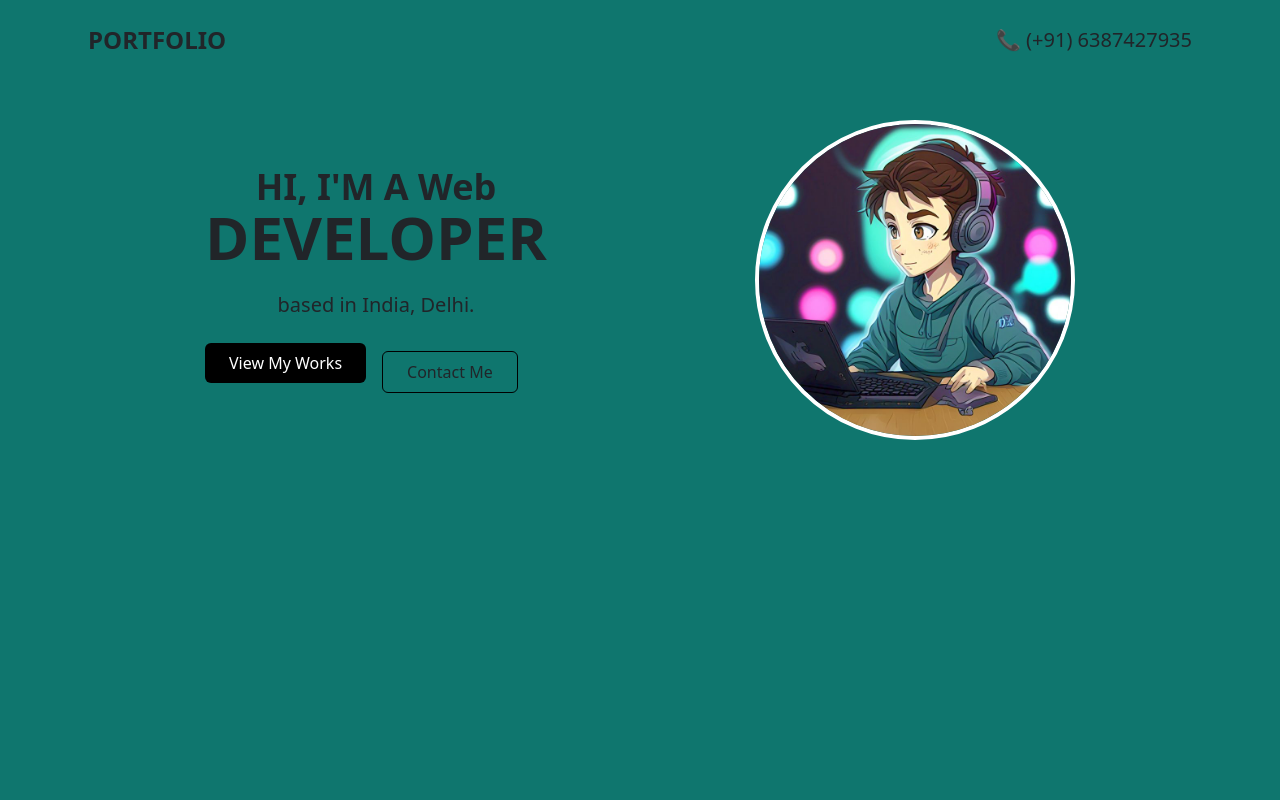
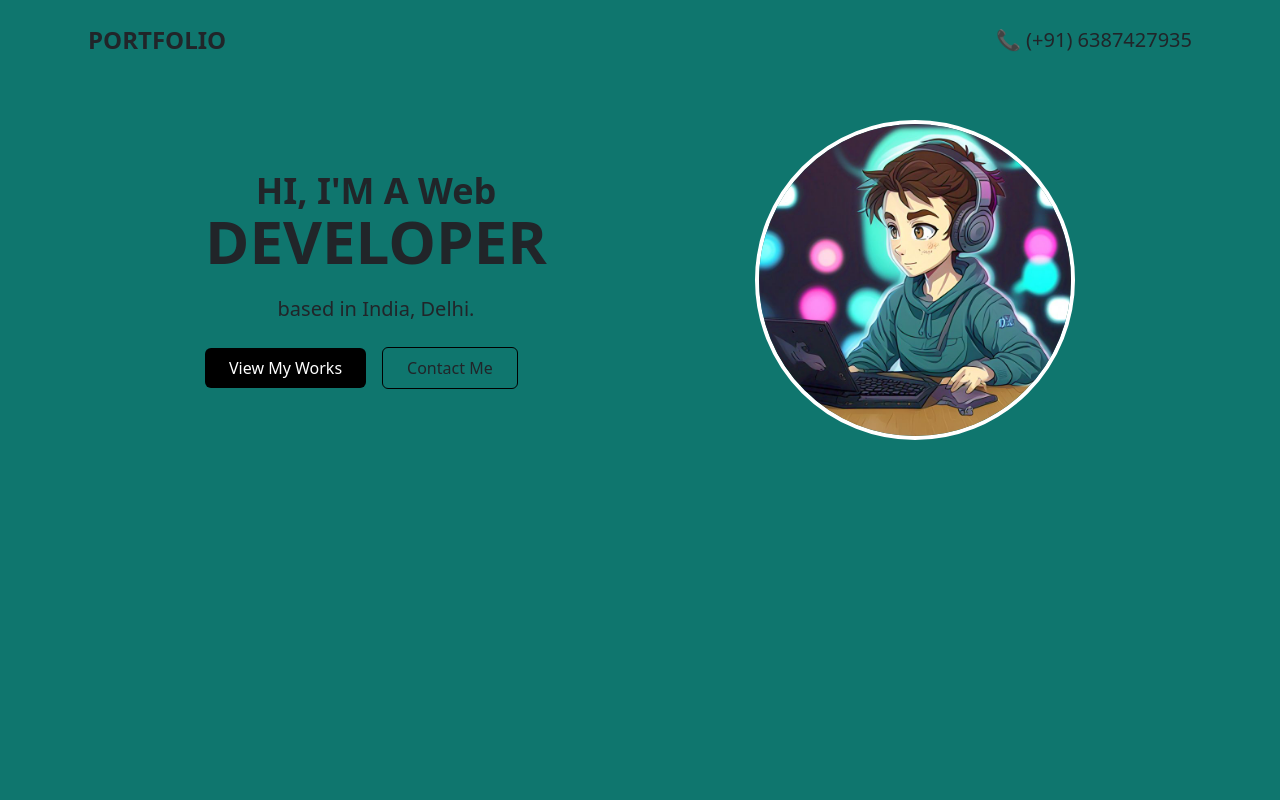
Before and after one commit to shivansh179/Portfolio, a React (Create React App) app: page / in a window 1280 px wide. Shown: the top 800 px of the page. Built offline with nearby package versions, Linux system fonts and the light colour scheme.

Commit message:
fixed some more bugs

```diff
--- a/src/Component/Intro.jsx
+++ b/src/Component/Intro.jsx
@@ -23,7 +23,7 @@ const Intro = () => {
           <h2 className="text-3xl md:text-4xl font-bold">HI, I'M A Web</h2>
           <h1 className="text-4xl md:text-6xl font-bold">DEVELOPER</h1>
           <p className="text-lg md:text-xl mt-4">based in India, Delhi.</p>
-          <div className="space-y-2 md:space-x-4 mt-4 flex flex-col md:flex-row justify-center md:justify-start">
+          <div className="md:space-x-4 mt-4 flex flex-col md:flex-row items-center md:justify-start">
             <Link to="detailed-projects" smooth={true}>
               <button className="bg-black text-white px-4 py-2 rounded w-full md:w-auto">View My Works</button>
             </Link>
```
